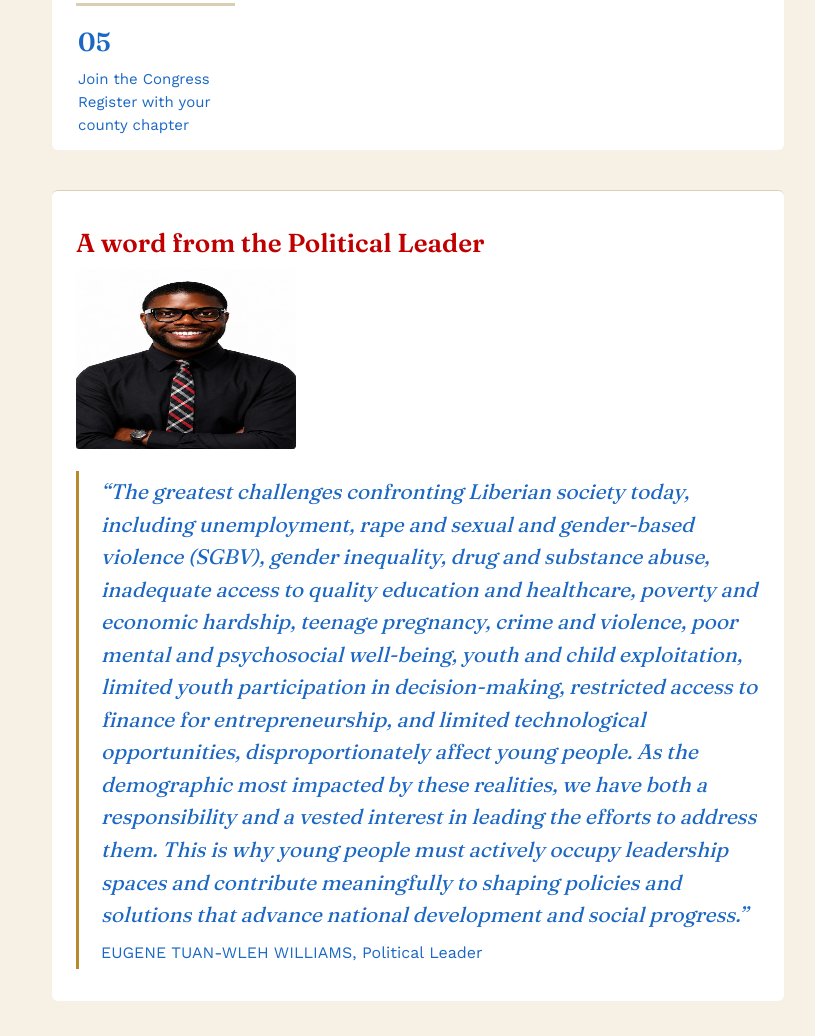
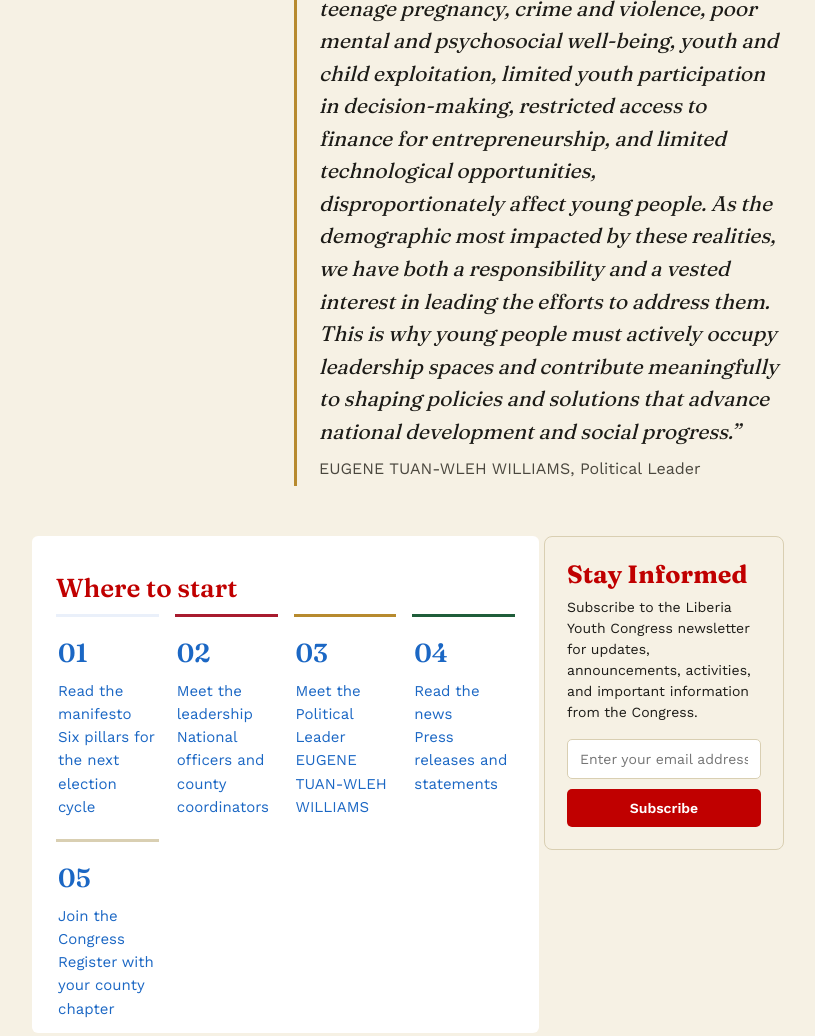
Before and after one commit to KAYOL97/liberia-youth-congress, a plain HTML site: page index.html in a window 1280 px wide. Shown: the part 657-1693 px from the top of the page, without its empty margins (222-1037 px from the left). Drawn offline with nearby package versions, Linux system fonts and the light colour scheme.

```diff
--- a/index.html
+++ b/index.html
@@ -72,10 +72,155 @@
     border-radius: 6px;
   }
 
+  /* =========================================================
+   HOMEPAGE: WHERE TO START + NEWSLETTER
+   ========================================================= */
+
+.home-below-hero {
+  display: grid;
+  grid-template-columns: minmax(0, 1fr) 240px;
+  gap: 25px;
+  align-items: start;
+  margin-bottom: 30px;
+}
+
+.home-below-hero .hero-home {
+  width: calc(100% + 40px);
+  margin-left: -20px;
+}
+
+/* NEWSLETTER */
+.newsletter-box {
+  width: 100%;
+  background: #F6F1E4;
+  border: 1px solid #D9CFB2;
+  border-radius: 8px;
+  padding: 22px;
+  margin: 0;
+  box-sizing: border-box;
+}
+
+.newsletter-box h2 {
+  margin: 0 0 8px;
+  color: #C00000;
+  font-family: "Fraunces", Georgia, serif;
+  font-size: 25px;
+  line-height: 1.2;
+}
+
+.newsletter-box p {
+  margin: 0 0 16px;
+  color: #1C1B17;
+  font-size: 14px;
+  line-height: 1.5;
+}
+
+.newsletter-box input {
+  width: 100%;
+  box-sizing: border-box;
+  padding: 11px 12px;
+  margin: 0 0 10px;
+  border: 1px solid #D9CFB2;
+  border-radius: 5px;
+  background: #FFFFFF;
+  color: #1C1B17;
+  font-family: inherit;
+  font-size: 14px;
+}
+
+.newsletter-box input:focus {
+  outline: 2px solid #1B67C4;
+  outline-offset: 1px;
+}
+
+.newsletter-box button {
+  width: 100%;
+  padding: 11px 14px;
+  border: none;
+  border-radius: 5px;
+  background: #C00000;
+  color: #FFFFFF;
+  font-family: inherit;
+  font-size: 14px;
+  font-weight: 600;
+  cursor: pointer;
+}
+
+.newsletter-box button:hover {
+  opacity: 0.9;
+}
+
+
+/* =========================================================
+   PHONE
+   ========================================================= */
+
+@media screen and (max-width: 700px) {
+
+  .home-below-hero {
+    display: flex;
+    flex-direction: column;
+    gap: 20px;
+    margin-bottom: 30px;
+  }
+
+  .home-below-hero .hero-home,
+  .newsletter-box {
+    width: 100%;
+  }
+
+  .newsletter-box {
+    padding: 18px;
+  }
+
+  .newsletter-box h2 {
+    font-size: 22px;
+  }
+
+  .newsletter-box p {
+    font-size: 13px;
+  }
+
+}
+
+/* =========================================================
+   POLITICAL LEADER HOMEPAGE SECTION
+   ========================================================= */
+
+.home-highlight {
+  display: flex;
+  flex-direction: row;
+  align-items: flex-start;
+  gap: 22px;
+  width: 100%;
+}
+
+.home-highlight .avatar-sm {
+  width: 220px;
+  height: 180px;
+  flex: 0 0 220px;
+  object-fit: contain;
+  object-position: center;
+  border-radius: 3px;
+  display: block;
+}
+
+.home-highlight .quote {
+  flex: 1 1 0;
+  min-width: 0;
+  margin: 0;
+}
+
   .hero-home .section-h,
   main section:nth-of-type(2) .section-h {
     color: #C00000;
   }
+
+  /* Space between Political Leader and Where to Start */
+
+.home-highlight {
+  margin-bottom: 50px;
+}
 
   .hero-home .home-links a,
   .hero-home .home-links .num,
@@ -1147,18 +1292,9 @@
   var PAGES = {
 
     'home': { tab:'home', kicker:'', title:'A movement to redeem Liberia\'s promise', lede:'Liberia Youth Congress (LYC) organizes county by county for accountable leadership, shared prosperity, and a government Liberians can trust again.', body: function(){ return `
-      <section class="hero-home">
-        <h2 class="section-h">Where to start</h2>
-        <ul class="home-links">
-          <li><a href="#about-manifesto" data-route="about-manifesto"><span class="num">01</span>Read the manifesto<br><span class="muted">Six pillars for the next election cycle</span></a></li>
-            <li><a href="#leadership-chairman" data-route="leadership-chairman"><span class="num">02</span>Meet the leadership<br><span class="muted">National officers and county coordinators</span></a></li>
-          <li><a href="#leadership-leader" data-route="leadership-leader"><span class="num">03</span>Meet the Political Leader<br><span class="muted">EUGENE TUAN-WLEH WILLIAMS</span></a></li>
-          <li><a href="#media-press" data-route="media-press"><span class="num">04</span>Read the news<br><span class="muted">Press releases and statements</span></a></li>
-          <li><a href="#member-register" data-route="member-register"><span class="num">05</span>Join the Congress<br><span class="muted">Register with your county chapter</span></a></li>
-        </ul>
-      </section>
-      <section>
-  <h2 class="section-h">A word from the Political Leader</h2>
+
+       <section>
+    <h2 class="section-h">A word from the Political Leader</h2>
   <div class="home-highlight">
     <img class="avatar-sm" src="leader.jpeg" alt="EUGENE TUAN-WLEH WILLIAMS, Political Leader">
     <div class="quote" style="margin:0;">
@@ -1170,6 +1306,49 @@
     </div>
   </div>
 </section>
+
+
+      <div class="home-below-hero">
+      <section class="hero-home">
+        <h2 class="section-h">Where to start</h2>
+        <ul class="home-links">
+          <li><a href="#about-manifesto" data-route="about-manifesto"><span class="num">01</span>Read the manifesto<br><span class="muted">Six pillars for the next election cycle</span></a></li>
+            <li><a href="#leadership-chairman" data-route="leadership-chairman"><span class="num">02</span>Meet the leadership<br><span class="muted">National officers and county coordinators</span></a></li>
+          <li><a href="#leadership-leader" data-route="leadership-leader"><span class="num">03</span>Meet the Political Leader<br><span class="muted">EUGENE TUAN-WLEH WILLIAMS</span></a></li>
+          <li><a href="#media-press" data-route="media-press"><span class="num">04</span>Read the news<br><span class="muted">Press releases and statements</span></a></li>
+          <li><a href="#member-register" data-route="member-register"><span class="num">05</span>Join the Congress<br><span class="muted">Register with your county chapter</span></a></li>
+        </ul>
+      </section>
+      <aside class="newsletter-box">
+
+        <h2>Stay Informed</h2>
+
+        <p>
+          Subscribe to the Liberia Youth Congress newsletter
+          for updates, announcements, activities, and important
+          information from the Congress.
+        </p>
+
+        <form action="#" method="post">
+
+          <input
+            type="email"
+            name="email"
+            placeholder="Enter your email address"
+            aria-label="Email address"
+            required
+          >
+
+          <button type="submit">
+            Subscribe
+          </button>
+
+        </form>
+
+        </aside>
+      </div>
+
+
       <section>
         <h2 class="section-h">Get involved</h2>
         <p>Membership is open to every eligible Liberian who shares the Squad's core values, regardless of county or background.</p>
```
